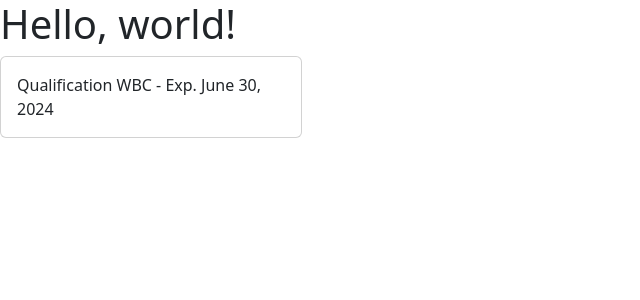
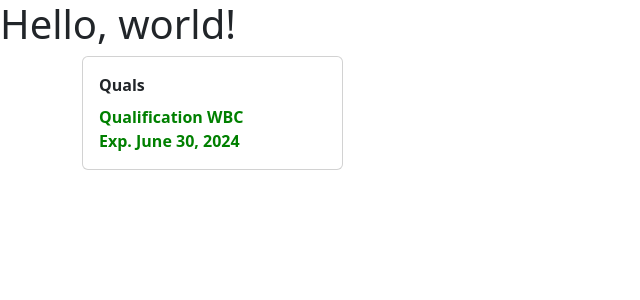
Before and after one commit to adriangabriel1000/oplauncher, a Django app: page / in a window 1280 px wide. Shown: the top 300 px of the page, without its empty margins (0-640 px from the left). Run offline with Django 5.2, Linux system fonts and the light colour scheme; data comes from the database, SQL or seed files in the repository.

Commit message:
style added

```diff
--- /dev/null
+++ b/oplauncher/launcher/static/launcher/style.css
@@ -0,0 +1,10 @@
+.card-text{
+    color: green;
+    font-weight: 800;
+
+}
+
+.card-title{
+    font-weight: 900;
+
+}
--- a/oplauncher/launcher/templates/launcher/index.html
+++ b/oplauncher/launcher/templates/launcher/index.html
@@ -1,24 +1,30 @@
+{% load static %}
 <!doctype html>
 <html lang="en">
   <head>
     <meta charset="utf-8">
     <meta name="viewport" content="width=device-width, initial-scale=1">
-    <title>Bootstrap demo</title>
+    <link rel="stylesheet" href="{% static 'launcher/style.css' %}">
+    <title>Quals</title>
 
     <link href="https://cdn.jsdelivr.net/npm/bootstrap@5.3.3/dist/css/bootstrap.min.css" rel="stylesheet" integrity="sha384-QWTKZyjpPEjISv5WaRU9OFeRpok6YctnYmDr5pNlyT2bRjXh0JMhjY6hW+ALEwIH" crossorigin="anonymous">
     <script src="https://cdn.jsdelivr.net/npm/bootstrap@5.3.3/dist/js/bootstrap.bundle.min.js" integrity="sha384-YvpcrYf0tY3lHB60NNkmXc5s9fDVZLESaAA55NDzOxhy9GkcIdslK1eN7N6jIeHz" crossorigin="anonymous"></script>
+
   </head>
   <body>
     <h1>Hello, world!</h1>
-    <div class=""container">
+    <div class="container">
       <div class="row">
           <div class="col-md-3">
             <div class="card">
                 <div class="card-body">
-                  {% for qual in quals %}
-                    Qualification {{ qual.qualName }}
-                    - Exp. {{ qual.expDate }}
-                  {% endfor %}
+                  <div class="card-title">Quals</div>
+                  <div class="card-text">
+                    {% for qual in quals %}
+                      Qualification {{ qual.qualName }}</br>
+                      Exp. {{ qual.expDate }}
+                    {% endfor %}
+                  </div>
                 </div>
             </div>
           </div>
```
